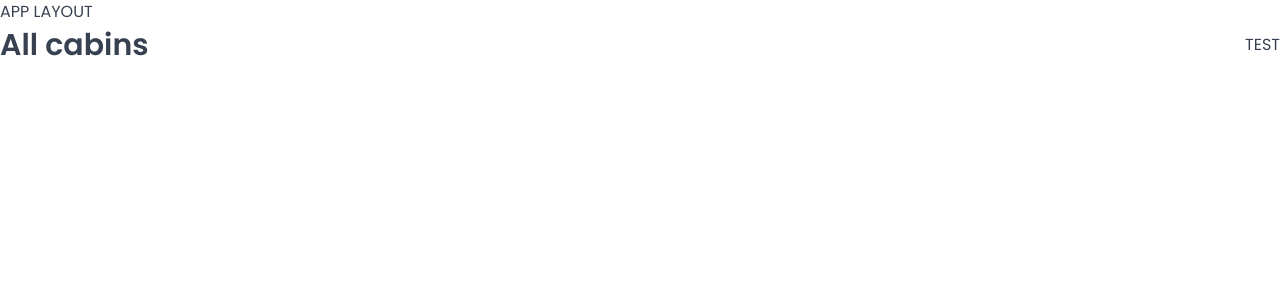
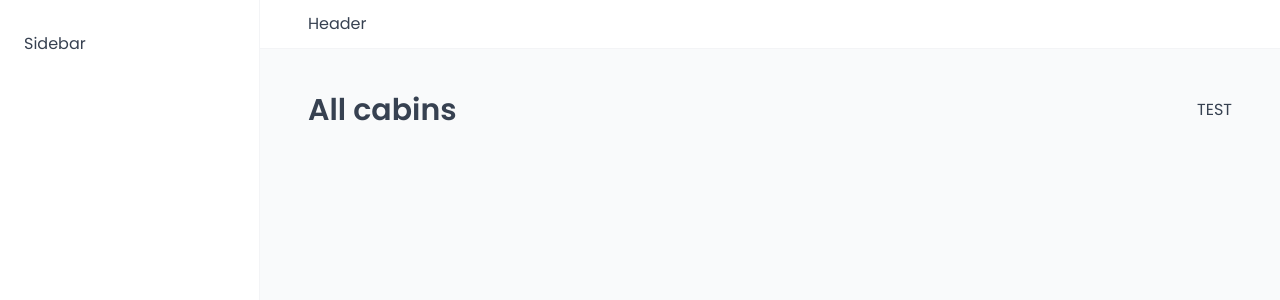
Before and after one commit to beckoningstranger/the-wild-oasis, a React (Vite) app: page /cabins in a window 1280 px wide. Shown: the top 300 px of the page. Built offline with nearby package versions, Linux system fonts and the light colour scheme; a web font is replaced by a local one.

Commit message:
feat: Basic App Layout

```diff
--- a/src/App.jsx
+++ b/src/App.jsx
@@ -1,10 +1,28 @@
 import { Outlet } from "react-router-dom";
+import Sidebar from "./ui/Sidebar";
+import Header from "./ui/Header";
+import styled from "styled-components";
+
+const Main = styled.main`
+  background-color: var(--color-grey-50);
+  padding: 4rem 4.8rem 6.4rem;
+`;
+
+const StyledApp = styled.div`
+  display: grid;
+  grid-template-columns: 26rem 1fr;
+  grid-template-rows: auto 1fr;
+  height: 100vh;
+`;
 
 export default function App() {
   return (
-    <>
-      <p>APP LAYOUT</p>
-      <Outlet />
-    </>
+    <StyledApp>
+      <Header />
+      <Sidebar />
+      <Main>
+        <Outlet />
+      </Main>
+    </StyledApp>
   );
 }
--- /dev/null
+++ b/src/ui/Header.jsx
@@ -0,0 +1,11 @@
+import styled from "styled-components";
+
+const StyledHeader = styled.header`
+  background-color: var(--color-grey-0);
+  padding: 1.2rem 4.8rem;
+  border-bottom: 1px solid var(--color-grey-100);
+`;
+
+export default function Header() {
+  return <StyledHeader>Header</StyledHeader>;
+}
--- /dev/null
+++ b/src/ui/Sidebar.jsx
@@ -0,0 +1,13 @@
+import styled from "styled-components";
+
+const StyledSidebar = styled.aside`
+  background-color: var(--color-grey-0);
+  padding: 3.2rem 2.4rem;
+  border-right: 1px solid var(--color-grey-100);
+
+  grid-row: 1 / -1;
+`;
+
+export default function Sidebar() {
+  return <StyledSidebar>Sidebar</StyledSidebar>;
+}
```
